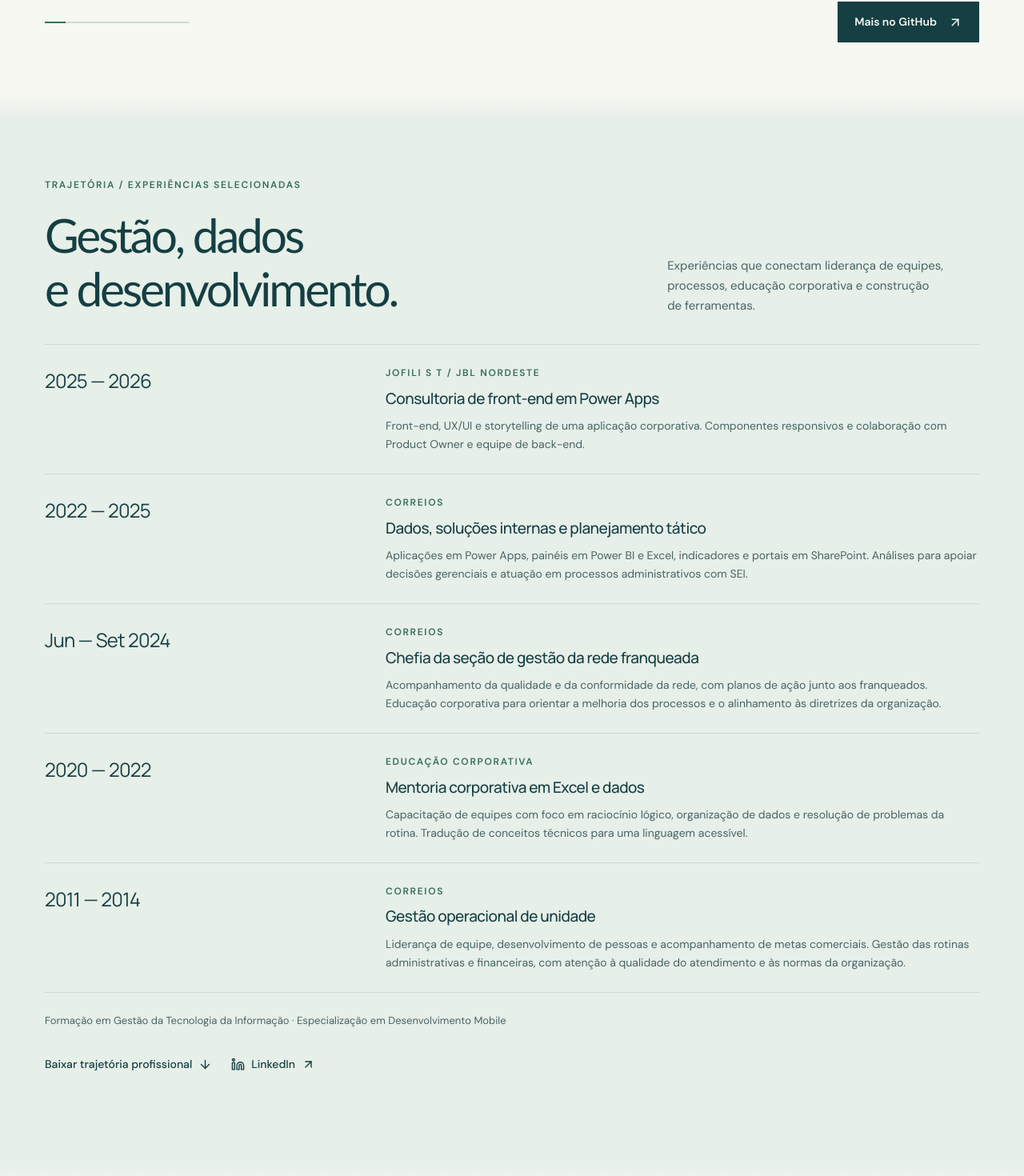
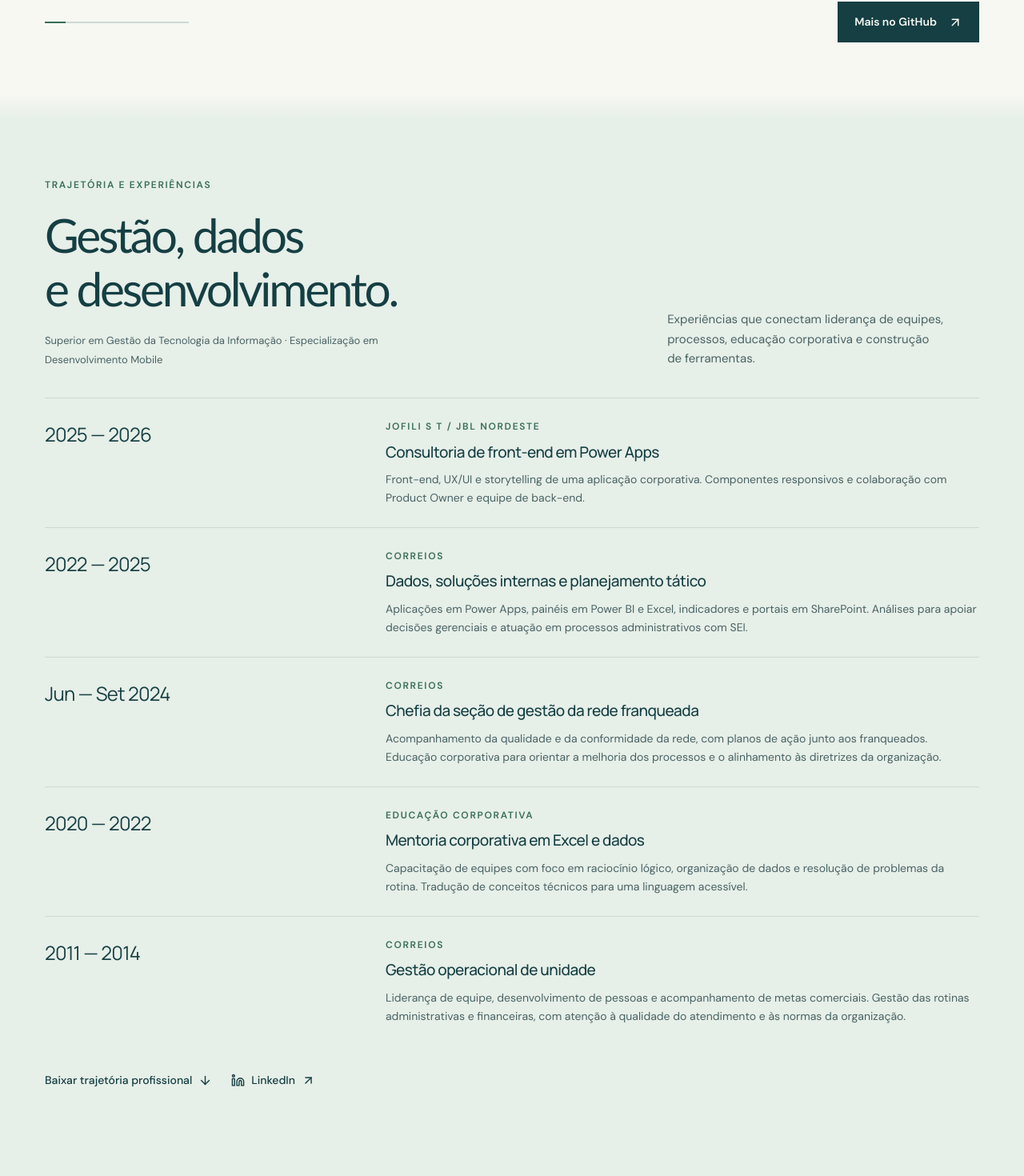
Before and after one commit to CHCLopes/Portfolio, a React (Vite) app: page / in a window 1280 px wide. Shown: the part 2461-3931 px from the top of the page at 80% size. Built offline with nearby package versions, Linux system fonts and the light colour scheme; a web font is replaced by a local one.

Commit message:
refine: ajusta titulo e formacao na trajetoria

```diff
--- a/src/index.css
+++ b/src/index.css
@@ -164,7 +164,7 @@ h2 span{color:var(--green)}
 .experience-period{font-family:var(--font-display);font-size:24px;font-weight:400;letter-spacing:-.03em}
 .experience-item h3{font-size:19px;font-weight:500;letter-spacing:-.025em;margin-block:6px 7px}
 .experience-item p:not(.eyebrow){font-size:14px;color:var(--muted)}
-.education-note{font-size:13px;color:var(--muted);border-top:1px solid var(--line);padding-top:24px}
+.education-note{font-size:13px;line-height:1.8;color:var(--muted);margin-top:20px;max-width:60ch}
 .publication{display:grid;grid-template-columns:50px 1fr 30px;gap:20px;align-items:start;border-top:1px solid var(--line);padding-block:31px;transition:background 180ms}
 .publication:last-child{border-bottom:1px solid var(--line)}
 .publication-number{font-size:13px;color:var(--green);padding-top:3px}
--- a/src/sections/Trajectory.tsx
+++ b/src/sections/Trajectory.tsx
@@ -11,9 +11,8 @@ const experience = [
 
 export function Trajectory() {
   return <section id="trajectory" className="section trajectory-section" aria-labelledby="trajectory-heading"><div className="shell">
-    <div className="section-heading"><div><p className="eyebrow">Trajetória / Experiências selecionadas</p><h2 id="trajectory-heading" className="thin-display">Gestão, dados<br />e&nbsp;desenvolvimento.</h2></div><p>Experiências que conectam liderança de equipes, processos, educação corporativa e construção de ferramentas.</p></div>
+    <div className="section-heading"><div><p className="eyebrow">Trajetória e Experiências</p><h2 id="trajectory-heading" className="thin-display">Gestão, dados<br />e&nbsp;desenvolvimento.</h2><p className="education-note">Superior em Gestão da Tecnologia da Informação · Especialização em Desenvolvimento Mobile</p></div><p>Experiências que conectam liderança de equipes, processos, educação corporativa e construção de ferramentas.</p></div>
     <div className="experience-list">{experience.map(item => <article className="experience-item" key={item.title}><span className="experience-period">{item.period}</span><div><p className="eyebrow">{item.place}</p><h3>{item.title}</h3><p>{item.text}</p></div></article>)}</div>
-    <p className="education-note">Formação em Gestão da Tecnologia da Informação · Especialização em Desenvolvimento Mobile</p>
     <div className="about-links"><a className="text-link" href="/carlos-lopes-trajetoria.pdf" download>Baixar trajetória profissional <ArrowDown size={17} aria-hidden="true" /></a><a className="text-link" href={profile.linkedin} target="_blank" rel="noopener noreferrer"><Linkedin size={17} aria-hidden="true" />LinkedIn <ArrowUpRight size={17} aria-hidden="true" /></a></div>
   </div></section>;
 }
```
Also changed, not shown: 1 other file (tests, documents, lock files or other folders).
